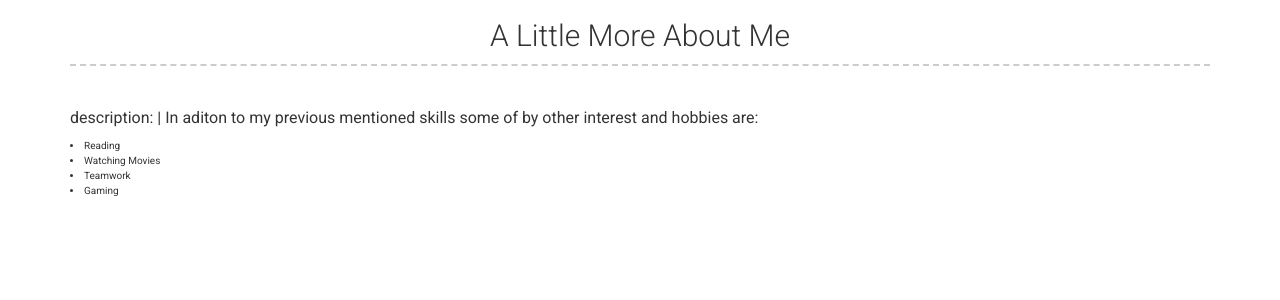
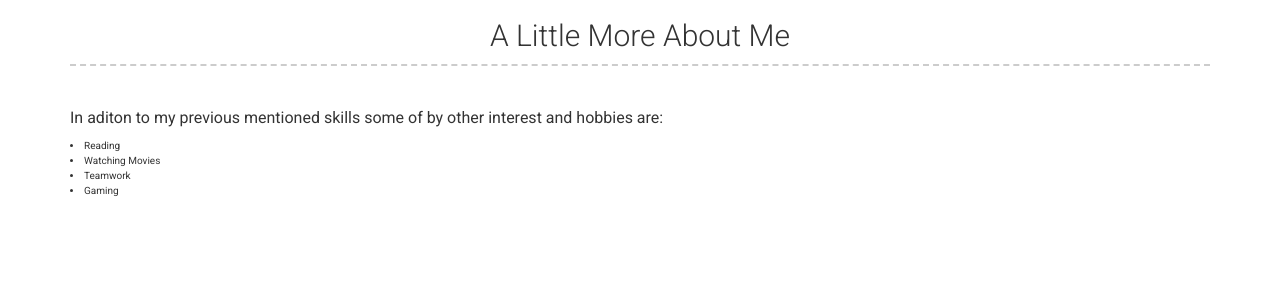
Before and after one commit to CarloRaulSolisSanchez/resume, a Jekyll site: the page built from index.md, in a window 1280 px wide. Shown: the part 1690-1990 px from the top of the page. Built offline with Jekyll 4.4.1, drawn with Linux system fonts in a browser that asks for light colours; nearby versions of some CDN libraries; part of the change alters nothing that is shown.

Commit message:
Update _config.yml

```diff
--- a/_config.yml
+++ b/_config.yml
@@ -107,12 +107,11 @@ content:
   - title: A Little More About Me
     layout: text
     content: | # this will include new lines to allow paragraphs
-      description: |
-        In aditon to my previous mentioned skills some of by other interest and hobbies are:
-        <li> Reading </li>
-        <li> Watching Movies </li>
-        <li> Teamwork </li>
-        <li> Gaming </li>
+      In aditon to my previous mentioned skills some of by other interest and hobbies are:
+      <li> Reading </li>
+      <li> Watching Movies </li>
+      <li> Teamwork </li>
+      <li> Gaming </li>
 
 # Footer
 footer_show_references: true
```
